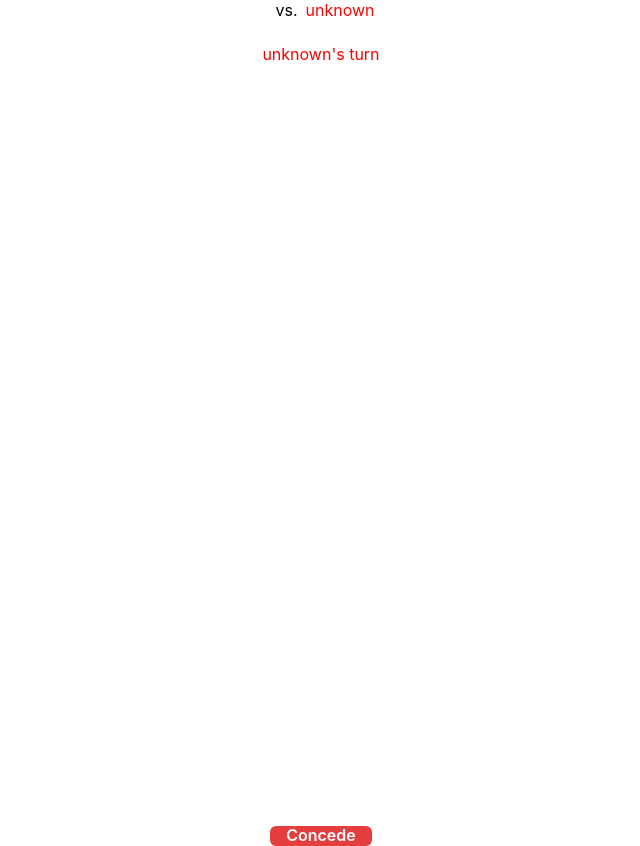
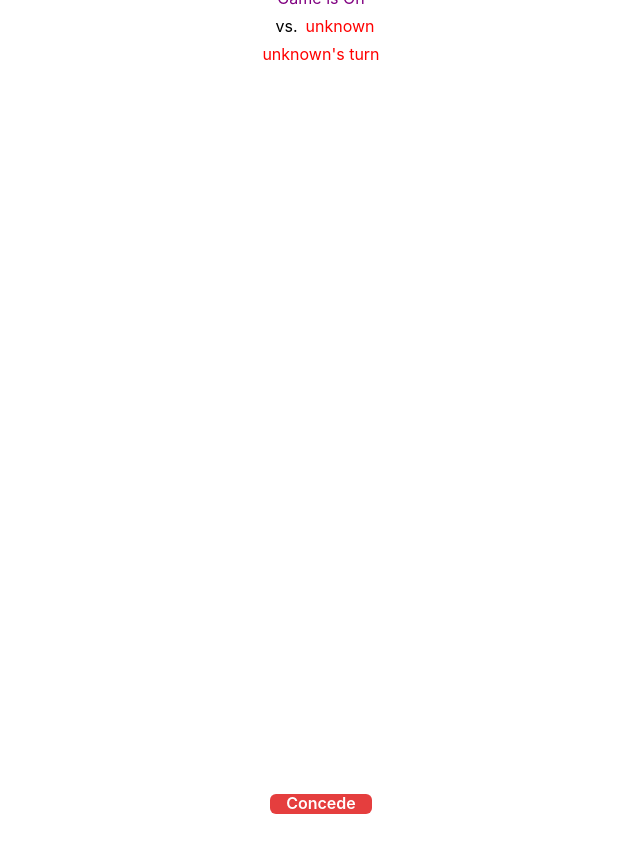
Before and after one commit to ikizey/tic-tac-toe, a React (Vite) app in the folder frontend/: page /game in a window 1280 px wide. Shown: the whole page, without its empty margins (319-959 px from the left). After the commit the page ends 814 px from the top, so only its background shows below. Built offline with nearby package versions, Linux system fonts and the light colour scheme; no server answers.

Commit message:
don't show turn when game is over.

```diff
--- a/frontend/src/pages/Game.jsx
+++ b/frontend/src/pages/Game.jsx
@@ -21,14 +21,16 @@ const Game = () => {
   } = useGame();
   return (
     <Container>
-      <VStack justify='center' spacing={5} height='100vh'>
+      <VStack justify='center' spacing={1} height='100vh'>
         <GameStatus isWinner={isWinner} />
         <Vs player1={playerName} player2={opponentName} />
-        <Turn
-          isPlayerTurn={isPlayerTurn}
-          playerName={playerName}
-          opponentName={opponentName}
-        />
+        {isWinner === null && (
+          <Turn
+            isPlayerTurn={isPlayerTurn}
+            playerName={playerName}
+            opponentName={opponentName}
+          />
+        )}
         <Grid moves={moves} makeMove={makeMove} />
         <EndGame isWinner={isWinner} concede={concede} leave={leave} />
       </VStack>
```
